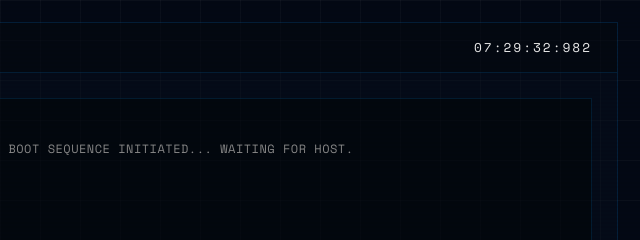
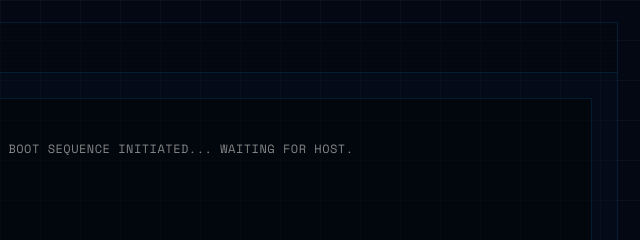
Before and after one commit to 9dpi/ww, a website: page public/index.html in a window 1280 px wide. Shown: the top 240 px of the page, 640-1280 px from the left. Drawn offline with nearby package versions, Linux system fonts and the light colour scheme.

Commit message:
UI: Remove clock and fix WS local redirection logic

```diff
--- a/public/app.js
+++ b/public/app.js
@@ -1,16 +1,5 @@
 document.addEventListener("DOMContentLoaded", () => {
-    // 1. SYS Timer
-    const timeEl = document.getElementById('sys-time');
-    setInterval(() => {
-        const d = new Date();
-        const hrs = String(d.getHours()).padStart(2, '0');
-        const min = String(d.getMinutes()).padStart(2, '0');
-        const sec = String(d.getSeconds()).padStart(2, '0');
-        const ms = String(d.getMilliseconds()).padStart(3, '0');
-        timeEl.textContent = `${hrs}:${min}:${sec}:${ms}`;
-    }, 47);
-
-    // 2. UI Navigation
+    // 1. UI Navigation
     const navLinks = document.querySelectorAll('.nav-links li');
     const screens = document.querySelectorAll('.screen');
     const titleText = document.getElementById('current-view-title');
@@ -33,8 +22,13 @@ document.addEventListener("DOMContentLoaded", () => {
         });
     });
 
-    // 3. System Websocket
-    const wsUrl = `ws://${window.location.hostname}:18789/?type=webui`;
+    // 2. System Websocket (Fix cứng vào Server nội bộ trên PC)
+    let wsHost = window.location.hostname;
+    // Nếu chạy trên Github Pages, tự động ép kết nối trỏ về thiết bị chạy ngầm trên máy vật lý
+    if (wsHost.includes('github.io')) wsHost = '127.0.0.1';
+
+    // Lưu ý: Kết nối Websocket từ trang HTTPS (Github) tới máy Local (WS không bảo mật) sẽ bị trình duyệt chặn!
+    const wsUrl = `ws://${wsHost}:18789/?type=webui`;
     const socketStatusEl = document.getElementById('socket-status');
     const socketTextEl = document.getElementById('socket-text');
 
--- a/public/index.html
+++ b/public/index.html
@@ -64,7 +64,6 @@
             <header class="top-bar">
                 <div class="breadcrumbs mono">SYS > GATEWAY > <span id="current-view-title"
                         class="highlight">COMMUNICATIONS</span></div>
-                <div class="system-time mono" id="sys-time">00:00:00:000</div>
             </header>
 
             <!-- COMM MODE (WebChat) -->
```
